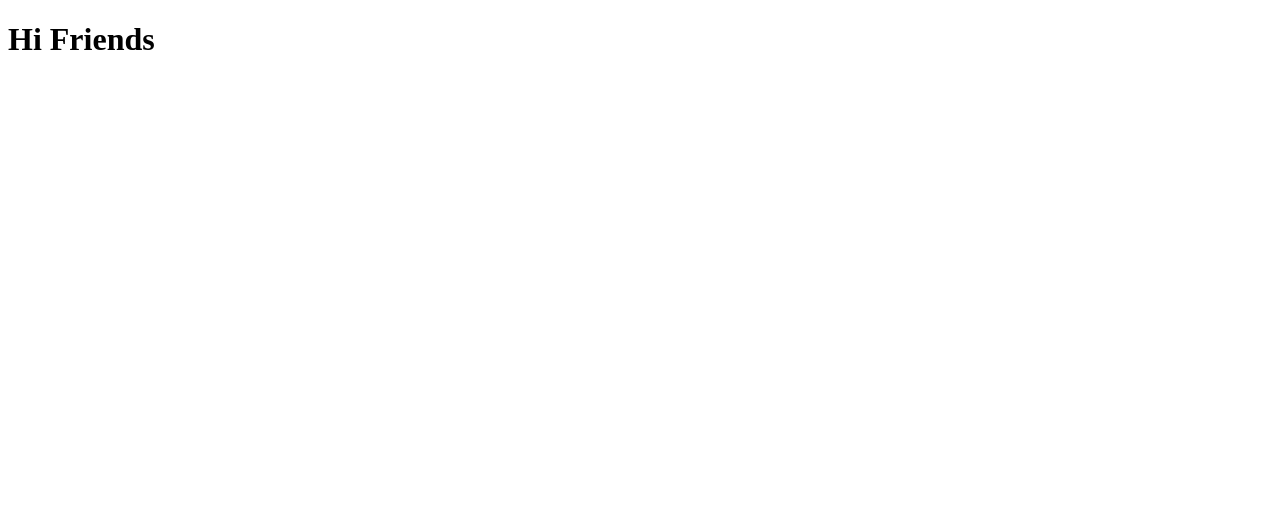
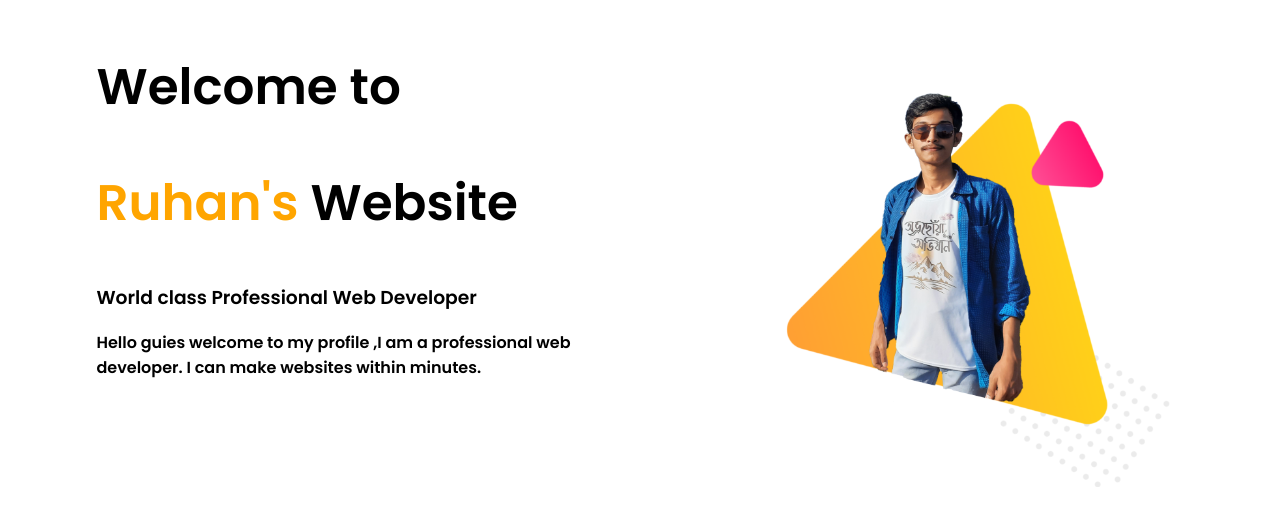
Before and after one commit to Ruhan-quick/web-portfolio, a plain HTML site: page index.html in a window 1280 px wide. Drawn offline with Linux system fonts and the light colour scheme.

Commit message:
added top

```diff
--- a/index.html
+++ b/index.html
@@ -3,9 +3,28 @@
 <head>
     <meta charset="UTF-8">
     <meta name="viewport" content="width=device-width, initial-scale=1.0">
-    <title>Document</title>
+    <title>Ruhan's Web</title>
+    <link rel="stylesheet" href="style.css">
+
+    <link rel="preconnect" href="https://fonts.gstatic.com">
+<link href="https://fonts.googleapis.com/css2?family=Poppins:wght@600&display=swap" rel="stylesheet">
+
 </head>
 <body>
-    <h1>Hi Friends</h1>
+    <section>
+        <div class="half-width">
+            <h1>Welcome to</h1>
+        <h1><span class="name-highlight">Ruhan's</span> Website</h1>
+
+        <h3>World class Professional Web Developer</h3>
+        <p>Hello guies welcome to my profile ,I am a professional web developer. I can make websites within minutes.</p>
+        </div>
+
+        <div class="half-width">
+            <img src="/Img/Ruhan fancy.png" alt="">
+        </div>
+
+    </section>
+
 </body>
 </html>
--- /dev/null
+++ b/style.css
@@ -0,0 +1,23 @@
+body{
+    font-family: 'Poppins', sans-serif;
+}
+
+h1{
+    font-size: 50px;
+}
+
+.name-highlight{
+    color: orange;
+}
+
+.half-width{
+    width: 40%;
+    float: left;
+    margin-left: 5%;
+    padding-left: 2%;
+
+}
+
+.half-width img{
+    width: 100%;
+}
```
Also changed, not shown: Img/Ruhan fancy.png (added).
